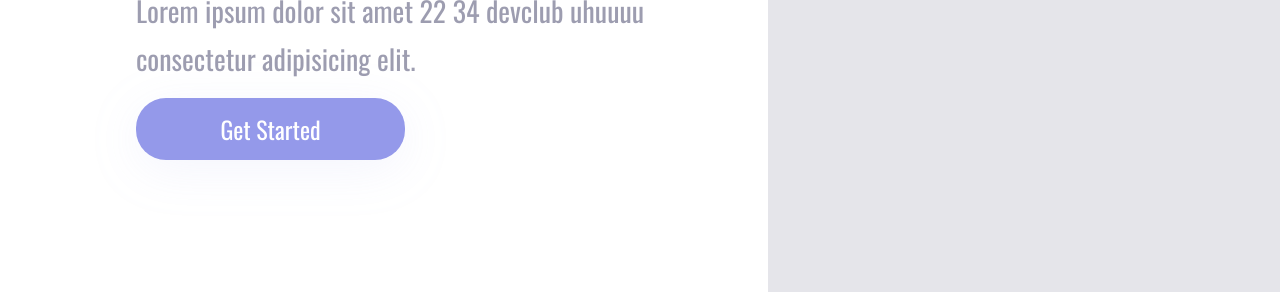
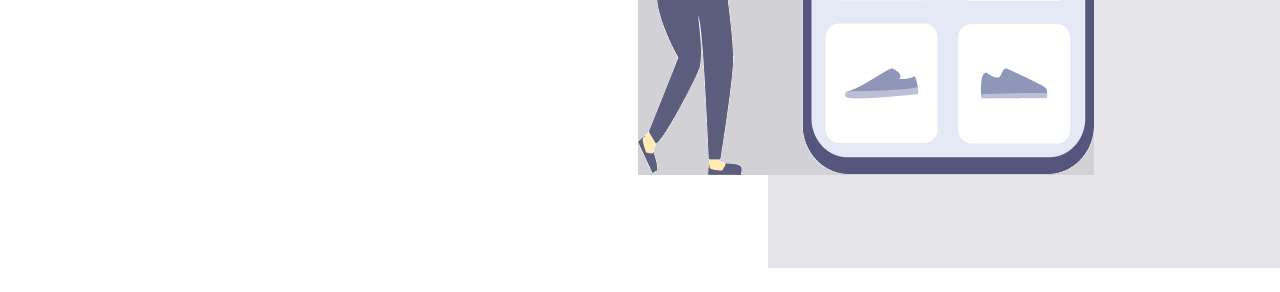
Before and after one commit to gutherri830-brz/Easy-Shopping, a plain HTML site: page alteração do tema do index.html in a window 1280 px wide. Shown: the part 532-824 px from the top of the page. After the commit the page ends 800 px from the top, so only its background shows below. Drawn offline with nearby package versions, Linux system fonts and the light colour scheme.

Commit message:
Alteração na imagem e no texto do projeto

```diff
--- a/alteração do tema do index.html
+++ b/alteração do tema do index.html
@@ -7,11 +7,10 @@
     <link rel="stylesheet" href="./styles.css"> <link rel="preconnect" href="https://fonts.googleapis.com">
     <link rel="preconnect" href="https://fonts.gstatic.com" crossorigin>
     <link href="https://fonts.googleapis.com/css2?family=Oswald:wght@200..700&display=swap" rel="stylesheet">
-<<<<<<< HEAD
+
     <title>Projeto Responsividade</title>
-=======
+
     <title>Projeto Responsividade - alteração do tempo</title>
->>>>>>> 1c25f3b0f52dd4a88eb7662ee7462c59efcfbbde
 </head>
 <body>
     <div class="wrapper">
@@ -30,7 +29,7 @@
             <a>Contact</a>
         </header>
 
-           <img  src="./img/Illustration-3-3 (3).png" alt="girl-cellphone">
+           <img  src="./img/girl-cellphone.png" alt="girl-cellphone">
 
 
 </section>
--- a/styles.css
+++ b/styles.css
@@ -16,7 +16,7 @@
     display: inline-block;
     width: 60%;
     padding-left: 136px;
-    margin-top: 25%;
+    margin-top: 10%;
 
 }
 
@@ -31,7 +31,7 @@
 }
  img {
     position: relative;
-    top: 25%;
+    top: 10%;
     right: 130px;
  }
 
```
